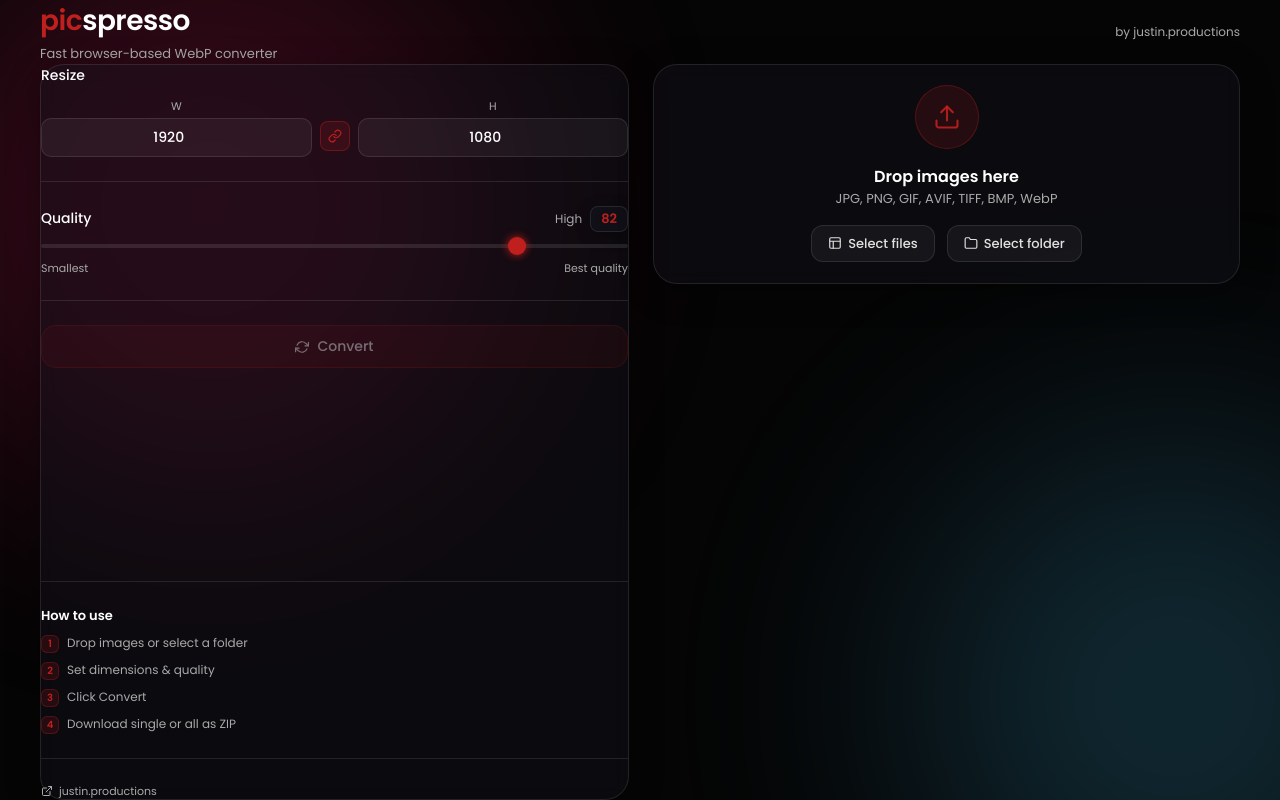
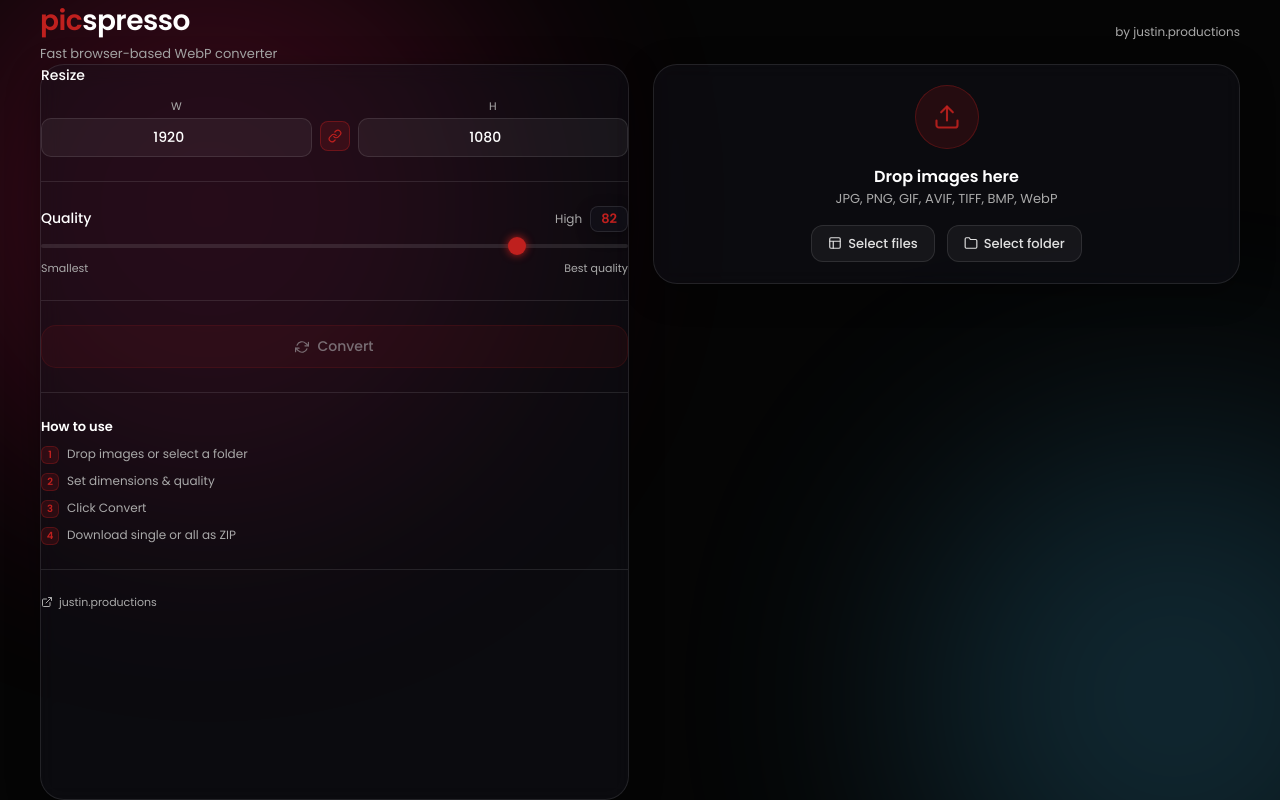
Before and after one commit to justinproductions/picspresso, a Next.js app: page / in a window 1280 px wide. Built offline with nearby package versions, Linux system fonts and the light colour scheme.

Commit message:
fix: move how-to-use directly under convert button

```diff
--- a/app/page.tsx
+++ b/app/page.tsx
@@ -246,9 +246,6 @@ export default function Home() {
             </div>
           )}
 
-          {/* Spacer pushes how-to + footer to bottom */}
-          <div style={{ flex: 1 }} />
-
           {/* How to use */}
           <div style={{ height: 1, background: "var(--border)" }} />
           <div className="flex flex-col gap-2">
```
